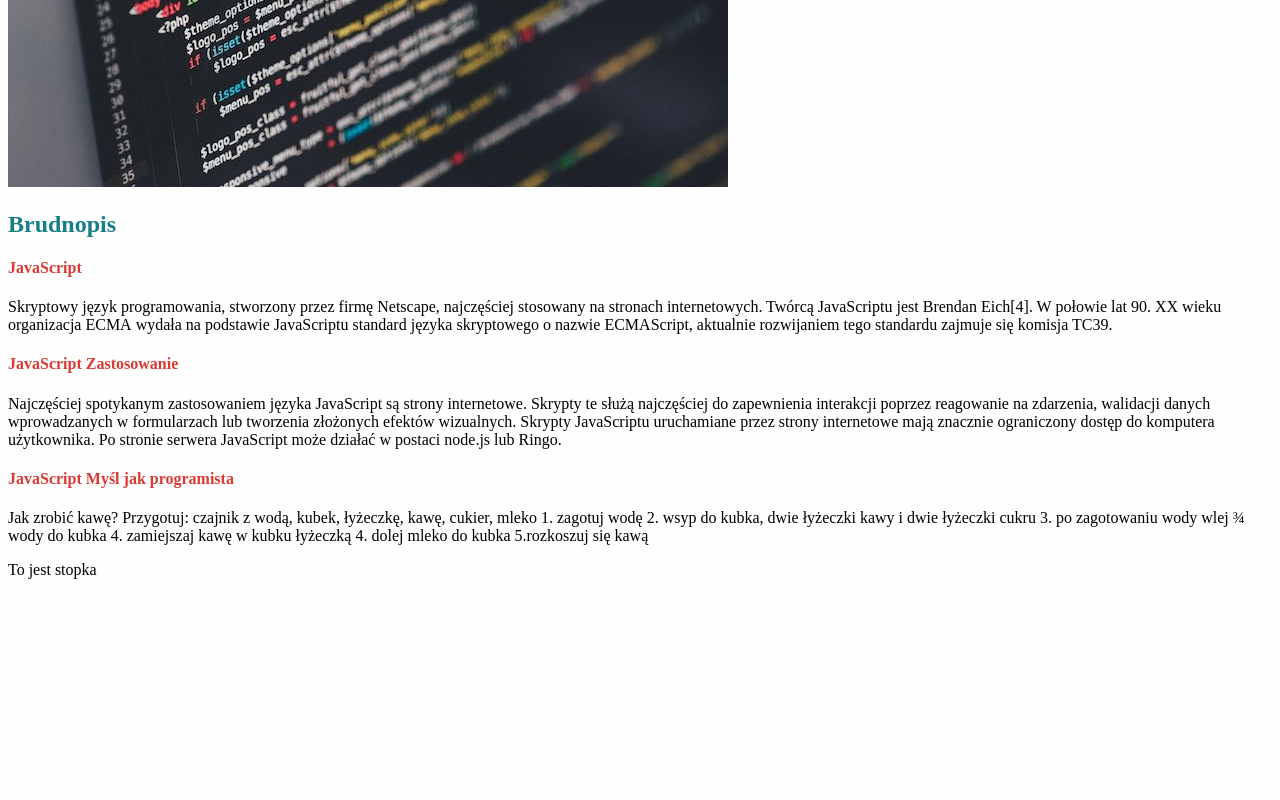
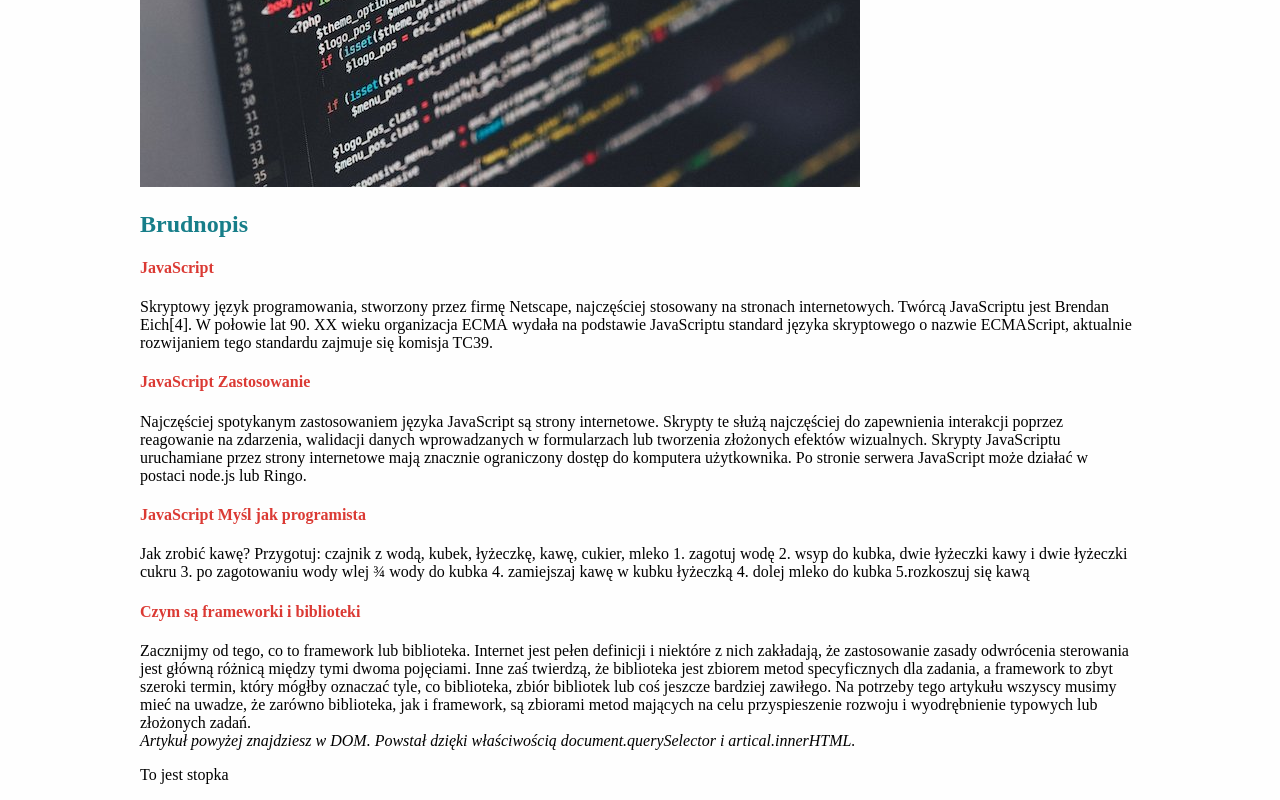
Before and after one commit to mattypaczkowski/test-project, a plain HTML site: page index.html in a window 1280 px wide. Shown: the part 498-1298 px from the top of the page. Before the commit the page ends 1093 px from the top, so only its background shows below. Drawn offline with Linux system fonts and the light colour scheme.

Commit message:
center page and selectors JS

```diff
--- a/index.html
+++ b/index.html
@@ -71,6 +71,8 @@
             się kawą
           </p>
         </article>
+
+        <article class="article article--js"></article>
       </section>
 
       <footer class="footer">
--- a/main.js
+++ b/main.js
@@ -4,3 +4,15 @@ const developer = "programistą";
 console.log("Cześć!");
 console.log(`Jestem ${name} i moim celem jest zostać ${developer}.`);
 console.log("Trzymaj za mnie kciuki!");
+
+const articel = document.querySelector(".article--js");
+
+articel.innerHTML = `<h4 class="article__tittle">Czym są frameworki i biblioteki</h4>
+<p class="article__paragraph">
+Zacznijmy od tego, co to framework lub biblioteka. Internet jest pełen definicji i niektóre z nich zakładają, że zastosowanie zasady odwrócenia sterowania jest główną różnicą między tymi dwoma pojęciami. Inne zaś twierdzą, że biblioteka jest zbiorem metod specyficznych dla zadania, a framework to zbyt szeroki termin, który mógłby oznaczać tyle, co biblioteka, zbiór bibliotek lub coś jeszcze bardziej zawiłego.
+Na potrzeby tego artykułu wszyscy musimy mieć na uwadze, że zarówno biblioteka, jak i framework, są zbiorami metod mających na celu przyspieszenie rozwoju i wyodrębnienie typowych lub złożonych zadań.
+</br>
+<i>Artykuł powyżej znajdziesz w DOM. Powstał dzięki właściwością document.querySelector i artical.innerHTML.</i>
+</p>`;
+
+console.log(articel);
--- a/style.css
+++ b/style.css
@@ -1,5 +1,11 @@
 body {
   background: #fefefe;
+}
+
+main {
+  max-width: 1000px;
+  box-sizing: border-box;
+  margin: 0 auto;
 }
 
 .header__tittle {
```
